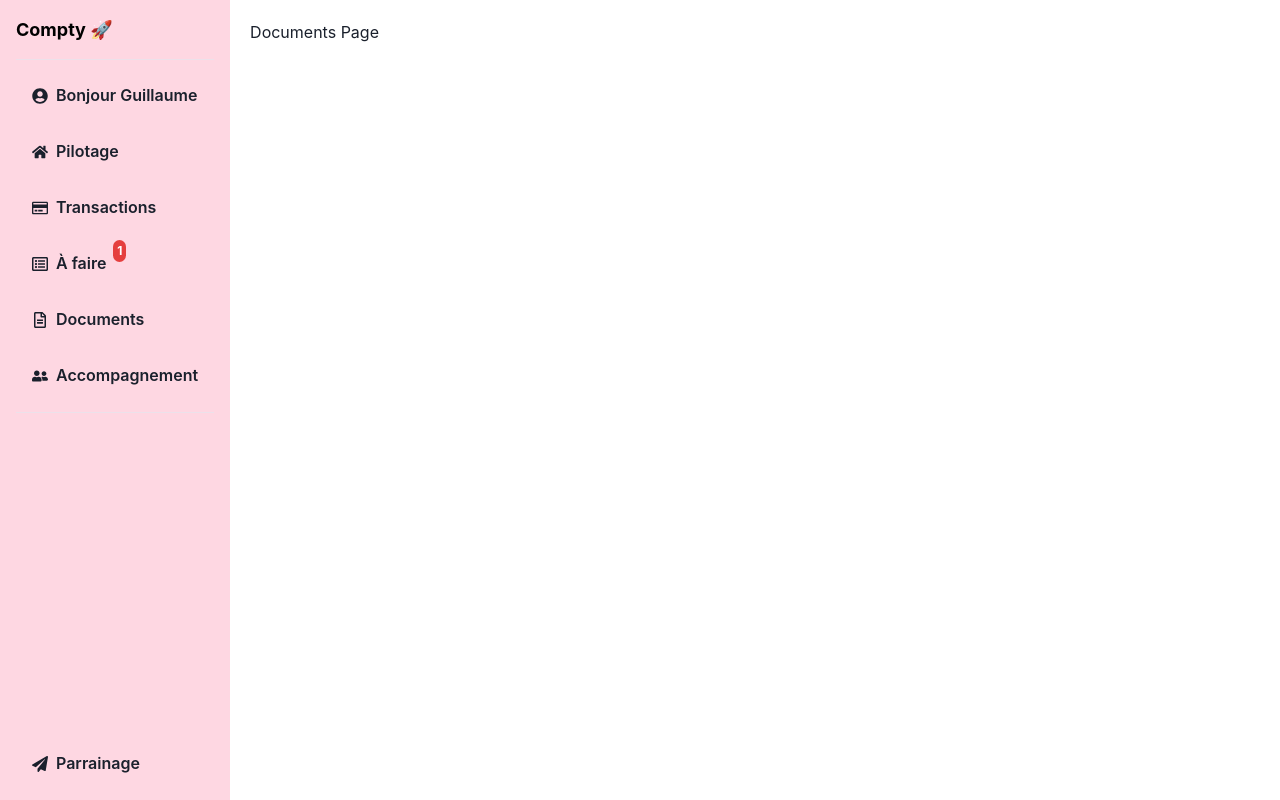
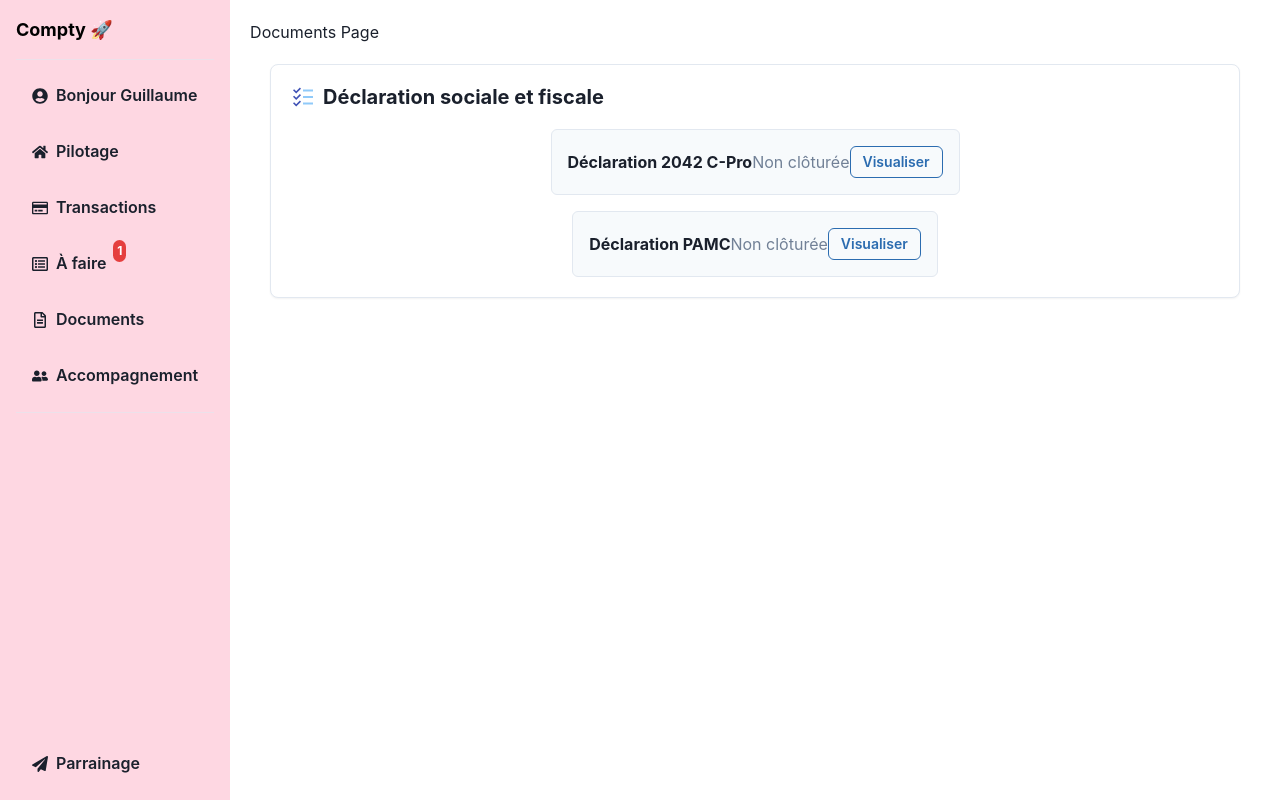
Before and after one commit to lizardspace2/compty10042024, a React (Vite) app: page /documents in a window 1280 px wide. Built offline with nearby package versions, Linux system fonts and the light colour scheme.

Commit message:
ssssssssssssssssssssssss

```diff
--- a/src/App.jsx
+++ b/src/App.jsx
@@ -5,8 +5,8 @@ import Navbar from './components/Navbar';
 import Home from './components/Home';
 import Pilotage from './components/Pilotage/Pilotage';
 import Transactions from './components/Transactions/Transactions';
-import Todo from './components/Pilotage/Afaire/Todo';
-import Documents from './components/Documents';
+import Todo from './components/Afaire/Todo';
+import Documents from './components/Documents/Documents';
 import Accompaniment from './components/Accompaniment';
 import Sponsorship from './components/Sponsorship';
 
--- a/src/components/Documents.jsx
+++ b/src/components/Documents/Documents.jsx
@@ -1,11 +1,12 @@
 // Documents.js
 import React from 'react';
+import DeclarationDocument from './components/DeclarationDocument';
 
 function Documents() {
   return (
     <div>
       <h1>Documents Page</h1>
-      {/* Add your documents page content here */}
+      <DeclarationDocument/>
     </div>
   );
 }
--- /dev/null
+++ b/src/components/Documents/components/DeclarationDocument.jsx
@@ -0,0 +1,60 @@
+import React from 'react';
+import { Box, VStack, Heading, Flex, Text, Button, useColorModeValue, Icon } from '@chakra-ui/react';
+import { FcTodoList } from 'react-icons/fc'; // Importing a similar icon, as I cannot see the exact icon used
+
+const TaskList = ({ title, tasks }) => {
+  const cardBg = useColorModeValue('white', 'gray.700');
+  const borderColor = useColorModeValue('gray.200', 'gray.600');
+
+  return (
+    <Box
+      borderWidth="1px"
+      borderRadius="lg"
+      borderColor={borderColor}
+      p={5}
+      bg={cardBg}
+      shadow="sm"
+    >
+      <Flex align="center" mb={5}>
+        <Icon as={FcTodoList} boxSize={6} mr={2} />
+        <Heading size="md">{title}</Heading>
+      </Flex>
+      <VStack spacing={4}>
+        {tasks.map((task, index) => (
+          <Flex
+            key={index}
+            justify="space-between"
+            align="center"
+            borderWidth="1px"
+            borderRadius="md"
+            borderColor={borderColor}
+            p={4}
+            bg={useColorModeValue('gray.50', 'gray.600')}
+            _hover={{ bg: useColorModeValue('gray.100', 'gray.500') }}
+          >
+            <Text fontWeight="bold">{task.name}</Text>
+            <Text color={useColorModeValue('gray.500', 'gray.400')}>{task.status}</Text>
+            <Button colorScheme="blue" variant="outline" size="sm">{task.buttonText}</Button>
+          </Flex>
+        ))}
+      </VStack>
+    </Box>
+  );
+};
+
+// Usage example
+const DeclarationDocument = () => {
+  const tasks = [
+    { name: 'Déclaration 2042 C-Pro', status: 'Non clôturée', buttonText: 'Visualiser' },
+    { name: 'Déclaration PAMC', status: 'Non clôturée', buttonText: 'Visualiser' },
+    // ... more tasks
+  ];
+
+  return (
+    <Box p={5}>
+      <TaskList title="Déclaration sociale et fiscale" tasks={tasks} />
+    </Box>
+  );
+};
+
+export default DeclarationDocument;
```
Also changed, not shown: src/components/Afaire/Todo.jsx (renamed from src/components/Pilotage/Afaire/Todo.jsx), src/components/Afaire/components/Declaration2035.jsx (renamed from src/components/Pilotage/Afaire/components/Declaration2035.jsx), src/components/Afaire/components/UpcomingTasks.jsx (renamed from src/components/Pilotage/Afaire/components/UpcomingTasks.jsx).
